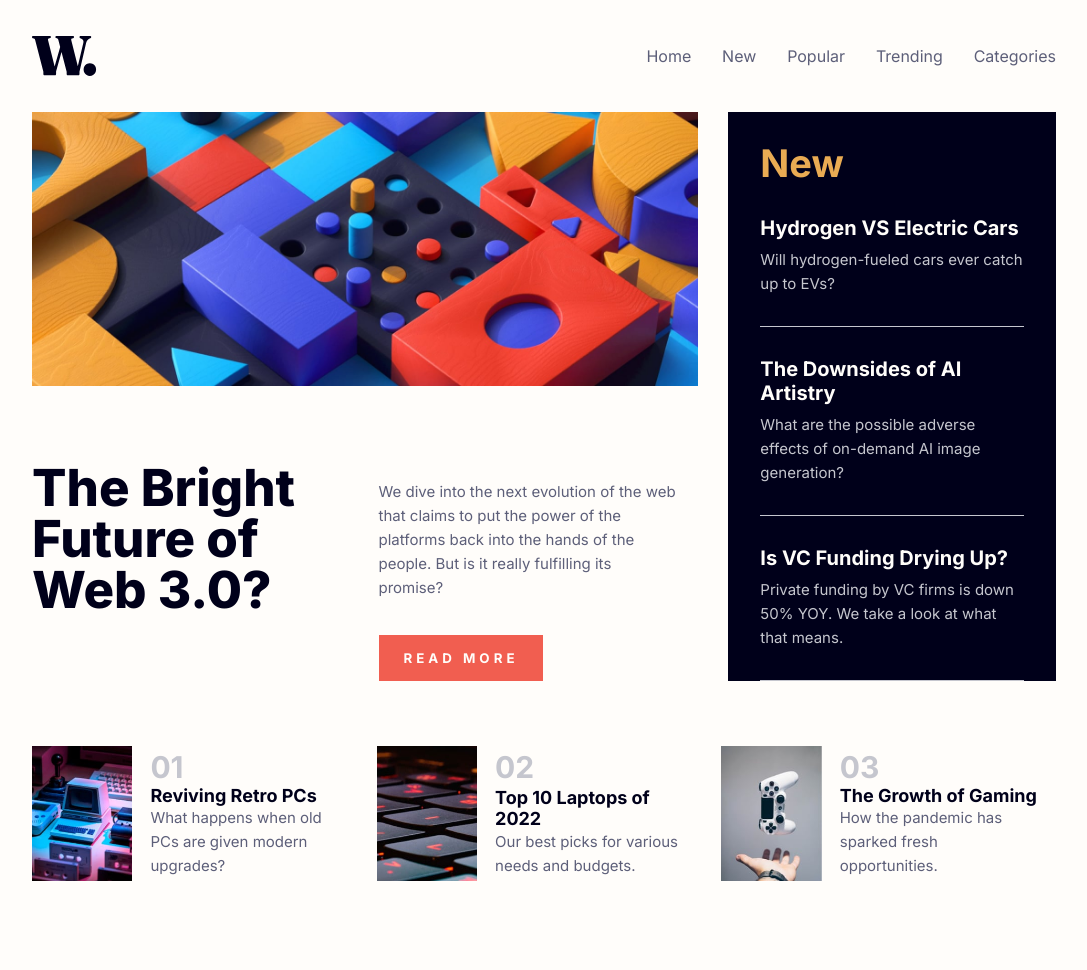
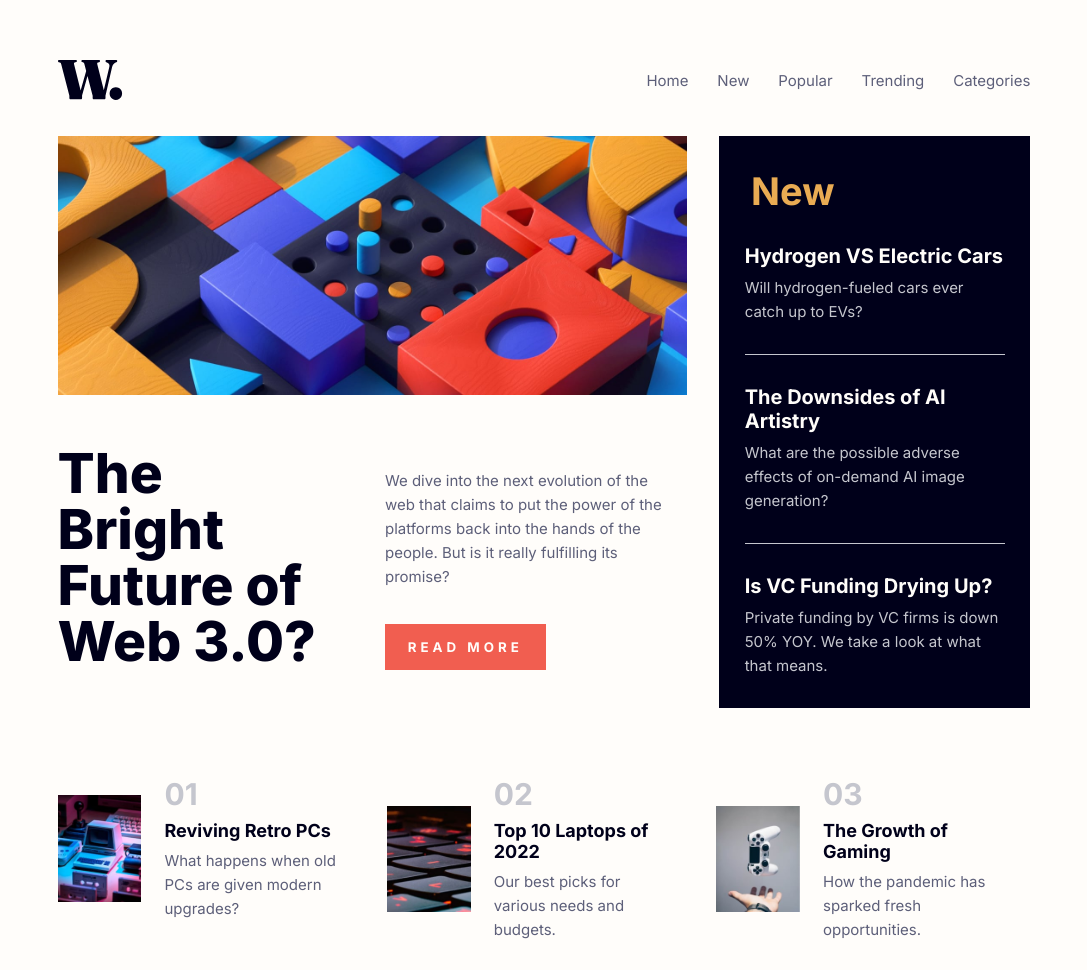
Before and after one commit to brijax/News-homepage, a plain HTML site: page index.html in a window 1280 px wide. Shown: the whole page, without its empty margins (96-1183 px from the left). Before the commit the page ends 916 px from the top, so only its background shows below. Drawn offline with Linux system fonts and the light colour scheme.

Commit message:
Update CSS

```diff
--- a/styles.css
+++ b/styles.css
@@ -155,8 +155,11 @@ div#c2 h2 {
 
 div.new {
   margin: 0 5vw;
-  border-bottom: 0.4px solid hsl(233, 8%, 79%);
   padding: 30px 0;
+}
+
+div.new:nth-child(-n + 3) {
+    border-bottom: 0.4px solid hsl(233, 8%, 79%);
 }
 
 div.new h3 {
@@ -188,21 +191,26 @@ div.new p {
 }
 
 .card {
-  display: flex;
-  flex-direction: row;
-  padding-bottom: 35px;
+  display: grid;
+  grid-template-columns: auto 66%;
+  grid-template-rows: max-content;
+  grid-template-areas: "cardimage cardtext";
+  align-items: center;
+  grid-column-gap: 23px;
+  padding-bottom: 25px;
 }
+
 .card img {
-  width: 30%;
-  max-width: 120px;
-  height: auto;
+  grid-area: cardimage;
+  width: 100%;
 }
 
 .text {
+  grid-area: cardtext;
   display: flex;
   flex-direction: column;
-  padding: 3px 17px;
-  justify-content: space-between;
+  padding: 3px 0;
+  gap: 0.5rem;
 }
 
 .card h3 {
@@ -229,6 +237,7 @@ div.new p {
   color: hsl(236, 13%, 42%);
   font-size: 15px;
   line-height: 24px;
+  padding-right: 10px;
 }
 
 @media screen and (min-width: 900px) {
@@ -247,13 +256,13 @@ div.new p {
   #header {
     position: fixed;
     top: 0;
-    width: 80vw;
+    width: 76vw;
     display: flex;
     flex-direction: row;
     align-items: center;
     height: 8vh;
     background-color: hsl(36, 100%, 99%);
-    padding: 3vh 10vw 2vh 10vw;
+    padding: 6vh 12vw 2vh 12vw;
   }
 
   #menu {
@@ -269,13 +278,13 @@ div.new p {
     align-items: center;
     justify-content: space-between;
     padding-top: 0;
-    width: 32vw;
+    width: 30vw;
   }
 
   #menu li {
     list-style-type: none;
     color: hsl(236, 13%, 42%);
-    font-size: 16px;
+    font-size: 15px;
     padding: 0;
     transition: color 0.3s;
   }
@@ -290,13 +299,13 @@ div.new p {
 
   main {
     grid-template-columns: 1fr 32%;
-    grid-template-rows: auto auto;
-    grid-column-gap: 30px;
+    grid-template-rows: max-content auto;
+    grid-column-gap: 32px;
     grid-row-gap: 65px;
     grid-template-areas:
       "hero new"
       "article article";
-    padding: 14vh 10vw 0 10vw;
+    padding: 17vh 12vw 0 12vw;
   }
 
   #c1 {
@@ -307,14 +316,15 @@ div.new p {
     grid-template-areas:
       "image image"
       "title text";
-    grid-column-gap: 65px;
-    grid-row-gap: 10px;
+    grid-column-gap: 60px;
+    grid-row-gap: 12px;
     align-items: center;
   }
 
   h1 {
-    font-size: 51px;
-    line-height: 51px;
+    font-size: 55px;
+    line-height: 56px;
+    padding: 0;
   }
 
   #mobile-hero {
@@ -330,12 +340,13 @@ div.new p {
 
   #title {
     grid-area: title;
+    align-self: center;
   }
 
   #text {
     grid-area: text;
-    align-self: end;
-    padding-right: 20px;
+    padding-right: 10px;
+    padding-top: 25px;
   }
 
   button {
@@ -345,17 +356,18 @@ div.new p {
   #c2 {
     grid-area: new;
     padding: 0;
+
   }
 
   div#c2 h2 {
     color: hsl(35, 77%, 62%);
     margin: 0 2.5vw;
-    padding-top: 28px;
+    padding-top: 32px;
     font-size: 38px;
   }
 
   div.new {
-    margin: 0 2.5vw;
+    margin: 0 2vw;
     padding: 30px 0;
   }
 
@@ -367,13 +379,13 @@ div.new p {
     grid-area: article;
     display: grid;
     grid-template-columns: 1fr 1fr 1fr;
+    grid-column-gap: 15px;
     grid-template-rows: min-content;
-    grid-column-gap: 10px;
     grid-template-areas: "article1 article2 article3";
   }
 
   .text {
-    padding: 3px 18px;
+    padding-right: 15px;
   }
 
   #card1 {
```
